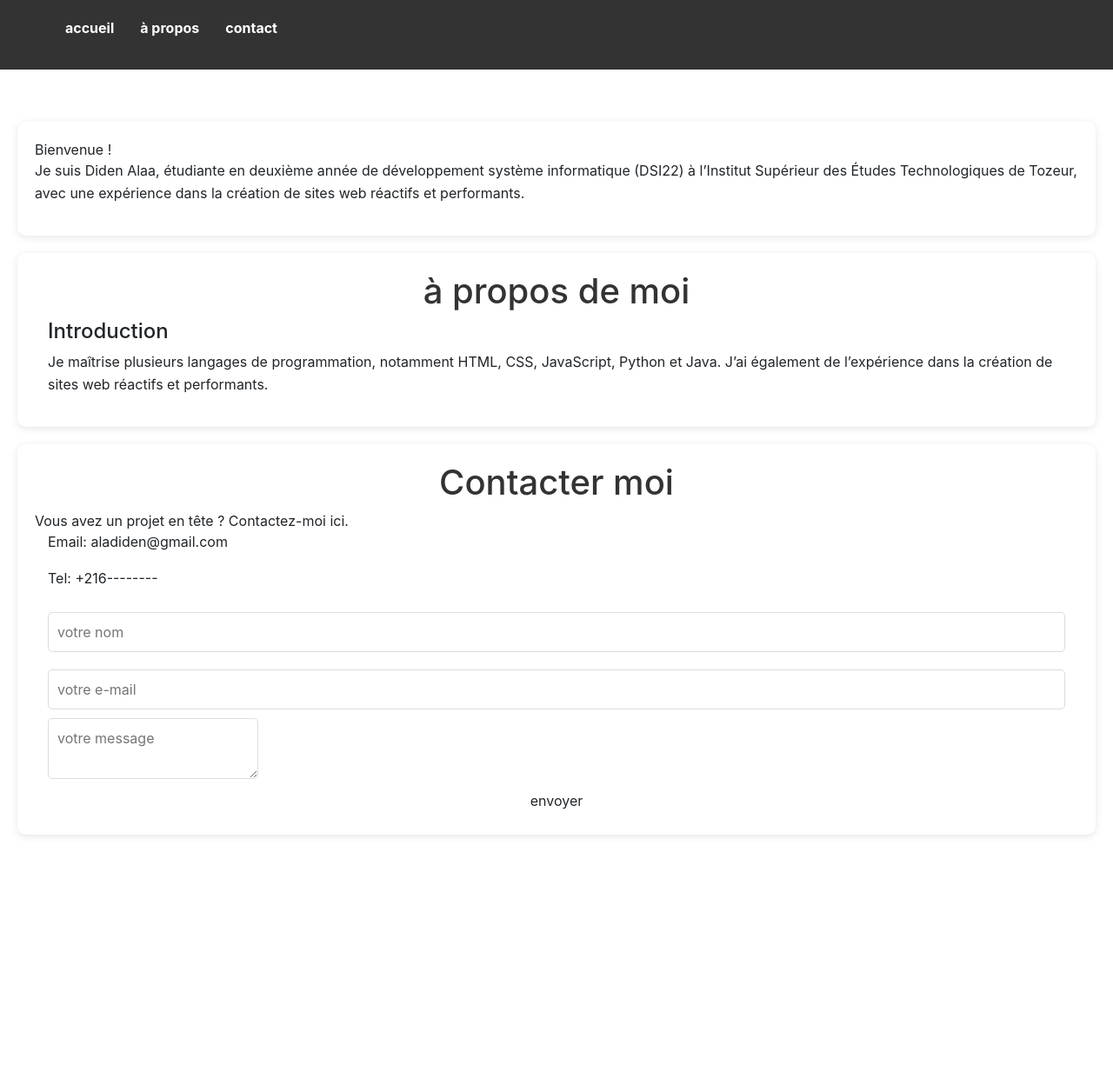
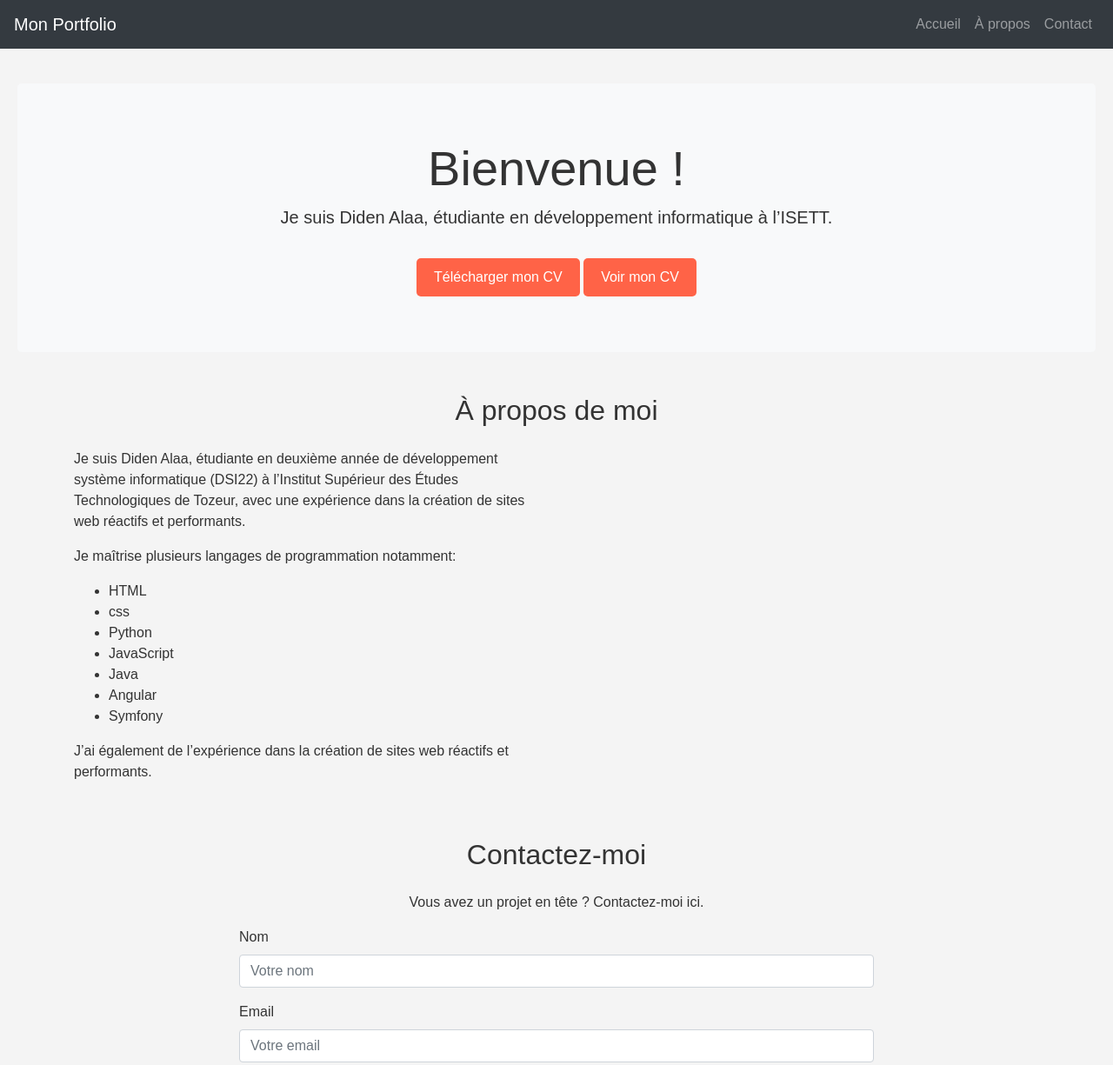
Before and after one commit to alaadidene/alaadidene.github.io, a plain HTML site: page index.html in a window 1280 px wide. Shown: the top 1225 px of the page at 87% size. Before the commit the page ends 1020 px from the top, so only its background shows below. Drawn offline with nearby package versions, Linux system fonts and the light colour scheme.

Commit message:
Ajout de la fonctionnalité de téléchargement et visualisation du CV en PDF

```diff
--- a/index.html
+++ b/index.html
@@ -2,83 +2,103 @@
 <html lang="en">
 <head>
     <meta charset="UTF-8">
+    <link rel="stylesheet" href="https://maxcdn.bootstrapcdn.com/bootstrap/4.5.2/css/bootstrap.min.css">
     <meta name="viewport" content="width=device-width, initial-scale=1.0">
     <link rel="stylesheet" href="styles.css">
-    <link rel="stylesheet" href="https://maxcdn.bootstrapcdn.com/bootstrap/4.5.2/css/bootstrap.min.css">
-
     <title>Mon Portfolio</title>
 </head>
 <body>
-    <nav id="header">
-        <div class="nav" id="mynav">
-            <ul class="nav_menu">
-                <li class="nav_list">
-                    <a href="#home" class="nav_link"> accueil </a>
-                    <div class="circle"></div>
-                </li>
-                <li class="nav_list">
-                    <a href="#about" class="nav_link"> à propos </a>
-                    <div class="circle"></div>
-                </li>
-                <li class="nav_list">
-                    <a href="#contact" class="nav_link">contact </a>
-                    <div class="circle"></div>
-                </li>
+    <nav class="navbar navbar-expand-lg navbar-dark bg-dark">
+        <a class="navbar-brand" href="#">Mon Portfolio</a>
+        <button class="navbar-toggler" type="button" data-toggle="collapse" data-target="#navbarNav" aria-controls="navbarNav" aria-expanded="false" aria-label="Toggle navigation">
+            <span class="navbar-toggler-icon"></span>
+        </button>
+        <div class="collapse navbar-collapse" id="navbarNav">
+            <ul class="navbar-nav ml-auto">
+                <li class="nav-item"><a class="nav-link" href="#home">Accueil</a></li>
+                <li class="nav-item"><a class="nav-link" href="#about">À propos</a></li>
+                <li class="nav-item"><a class="nav-link" href="#contact">Contact</a></li>
             </ul>
         </div>
     </nav>
 
+
     <main class="main">
-        <section class="section_1" id="home">
-            <div class="my_name">
-                <span> Bienvenue !</span>
-            </div>
-            <div class="despcrption">
-                <p>
-                    Je suis Diden Alaa, étudiante en deuxième année de développement système informatique (DSI22)
-                    à l’Institut Supérieur des Études Technologiques de Tozeur,
-                    avec une expérience dans la création de sites web réactifs et performants.
+        <section class="jumbotron text-center bg-light" id="home">
+            <div class="container">
+                <h1 class="display-4">Bienvenue !</h1>
+                <p class="lead">
+                    Je suis Diden Alaa, étudiante en développement informatique à l’ISETT.
                 </p>
+                <div>
+                    <a href="cv/CV _alaa_diden.pdf" download="CV_Diden_Alaa.pdf" class="btn btn-primary mt-3">Télécharger mon CV</a>
+                    <a href="cv/CV _alaa_diden.pdf" target="_blank" class="btn btn-secondary mt-3">Voir mon CV</a>
+                </div>
+
             </div>
         </section>
-        <section class="section2" id="about">
-            <div class="top">
-                <h1>à propos de moi</h1>
-            </div>
-            <div class="col">
-                <h4> Introduction </h4>
-                <p>
-                    Je maîtrise plusieurs langages de programmation, notamment HTML,
-                    CSS, JavaScript, Python et Java. J’ai également de l’expérience
-                    dans la création de sites web réactifs et performants.
-                </p>
+
+        <section id="about" class="container my-5">
+            <div class="row">
+                <div class="col-lg-12 text-center">
+                    <h2 class="mb-4">À propos de moi</h2>
+                </div>
+                <div class="col-md-6">
+                    <p>
+                        Je suis Diden Alaa, étudiante en deuxième année de développement système informatique (DSI22)
+                        à l’Institut Supérieur des Études Technologiques de Tozeur,
+                        avec une expérience dans la création de sites web réactifs et performants.
+                    </p>
+
+                    <p>
+                        Je maîtrise plusieurs langages de programmation notamment:
+                        <ul><li>HTML</li>
+                        <li>css</li>
+                        <li>Python</li>
+                        <li>JavaScript</li>
+                        <li>Java</li><li>Angular</li>
+                        <li>Symfony</li></ul>
+                         <p>J’ai également de l’expérience
+                            dans la création de sites web réactifs et performants.</p>
+                    </p>
+                </div>
             </div>
         </section>
-        <section class="section3" id="contact">
-            <div class="top">
-                <h1>Contacter moi</h1>
-                <span>Vous avez un projet en tête ? Contactez-moi ici. </span>
-            </div>
-            <div class="col">
-                <div class="cont">
-                    <p> Email: aladiden@gmail.com</p>
-                    <p>Tel: +216--------</p>
+
+        <section id="contact" class="container my-5">
+            <div class="row">
+                <div class="col-lg-12 text-center">
+                    <h2 class="mb-4">Contactez-moi</h2>
+                    <p>Vous avez un projet en tête ? Contactez-moi ici.</p>
+                </div>
+                <div class="col-md-8 offset-md-2">
+                    <form>
+                        <div class="form-group">
+                            <label for="name">Nom</label>
+                            <input type="text" class="form-control" id="name" placeholder="Votre nom">
+                        </div>
+                        <div class="form-group">
+                            <label for="email">Email</label>
+                            <input type="email" class="form-control" id="email" placeholder="Votre email">
+                        </div>
+                        <div class="form-group">
+                            <label for="message">Message</label>
+                            <textarea class="form-control" id="message" rows="4" placeholder="Votre message"></textarea>
+                        </div>
+                        <button type="submit" class="btn btn-primary">Envoyer</button>
+                    </form>
                 </div>
             </div>
-            <div class="col">
-                <div class="input">
-                    <input type="text" class="nom" placeholder="votre nom">
-                    <input type="text" class="nom" placeholder="votre e-mail">
-                </div>
-                <div class="text">
-                    <textarea placeholder="votre message"></textarea>
-                </div>
-                <div class="f_butt">
-                    <button class="btn">envoyer</button>
-                </div>
-            </div>
+        </section>
 
-        </section>
     </main>
+    <footer class="footer bg-dark text-white text-center py-3">
+        <p class="mb-0">© 2024 Diden Alaa. Tous les droits sont réservés.</p>
+    </footer>
+
+    <script src="https://code.jquery.com/jquery-3.5.1.slim.min.js"></script>
+    <script src="https://cdn.jsdelivr.net/npm/@popperjs/core@2.9.1/dist/umd/popper.min.js"></script>
+    <script src="https://maxcdn.bootstrapcdn.com/bootstrap/4.5.2/js/bootstrap.min.js"></script>
+
 </body>
 </html>
```
